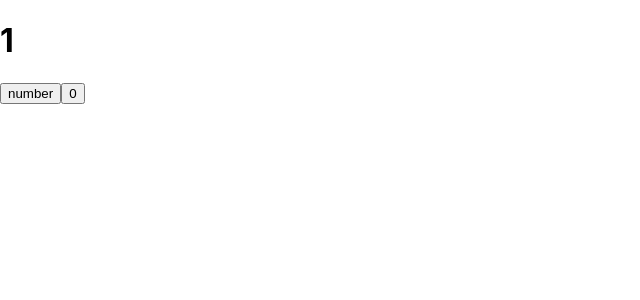
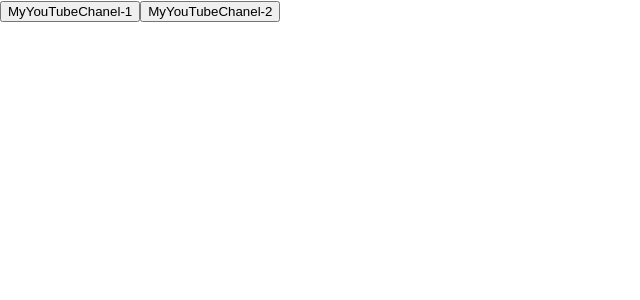
Before and after one commit to SandraYushko/mikrotaski, a React (Create React App) app: page / in a window 1280 px wide. Shown: the top 300 px of the page, without its empty margins (0-640 px from the left). Built offline with nearby package versions, Linux system fonts and the light colour scheme.

Commit message:
Mikrotaski 04.0 Button

```diff
--- a/src/App.tsx
+++ b/src/App.tsx
@@ -3,20 +3,16 @@ import logo from './logo.svg';
 import './App.css';
 
 function App() {
-    let[a,setA]=useState(1)
-    const onClickHandler=()=>{
-        setA(++a);
-        console.log(a)
+    const myFirstSubscriber = () => {
+        console.log("Hello i'm Vasya")
     }
-    const onClickDelet=()=>{
-        setA(0);
-        console.log(0)
+    const mySecondSubscriber = () => {
+        console.log("Hello i'm Ivan")
     }
     return (
         <div className="App">
-            <h1>{a}</h1>
-            <button onClick={onClickHandler}>number</button>
-            <button onClick={onClickDelet}>0</button>
+            <button onClick={myFirstSubscriber}>MyYouTubeChanel-1</button>
+            <button onClick={mySecondSubscriber}>MyYouTubeChanel-2</button>
         </div>
     )
 }
```
